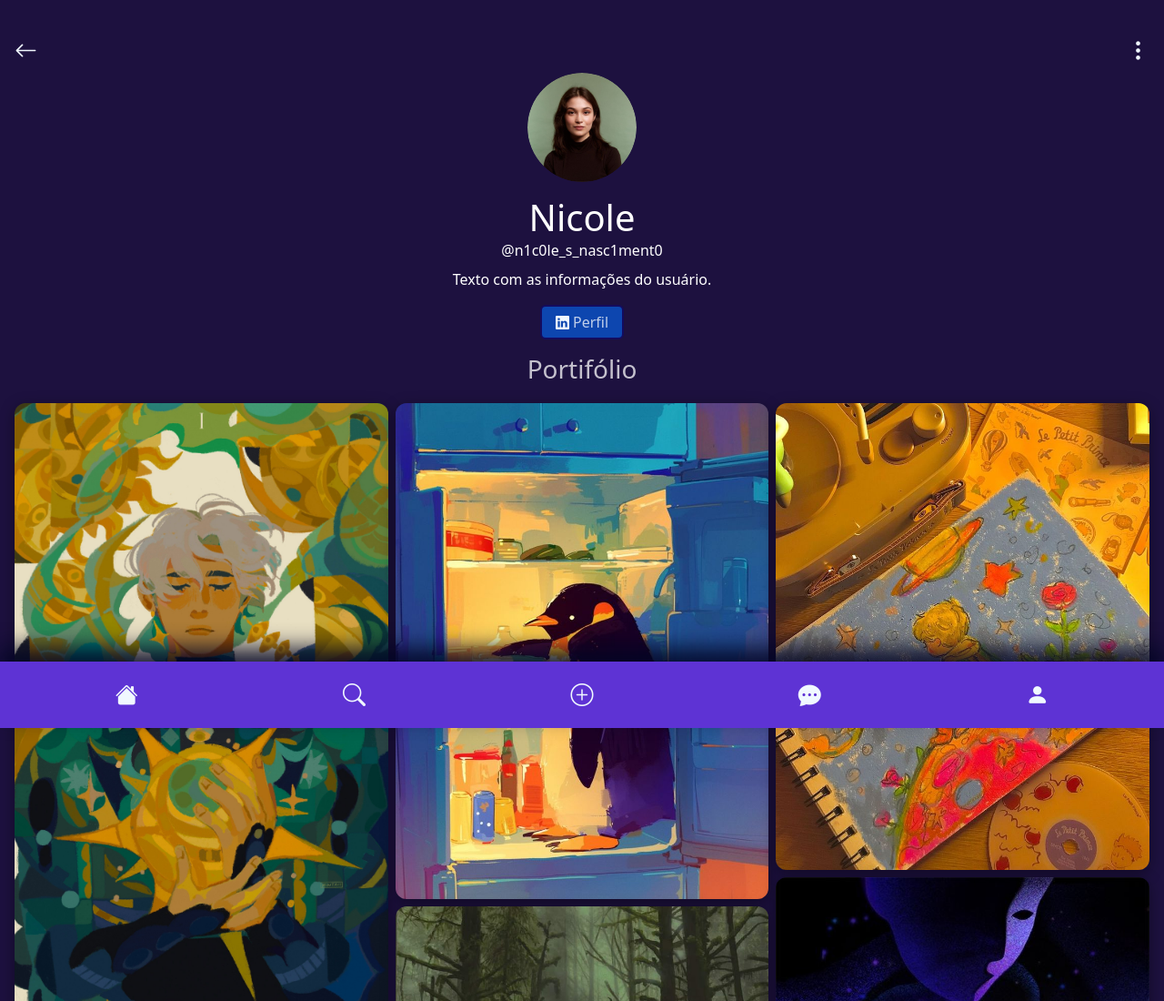
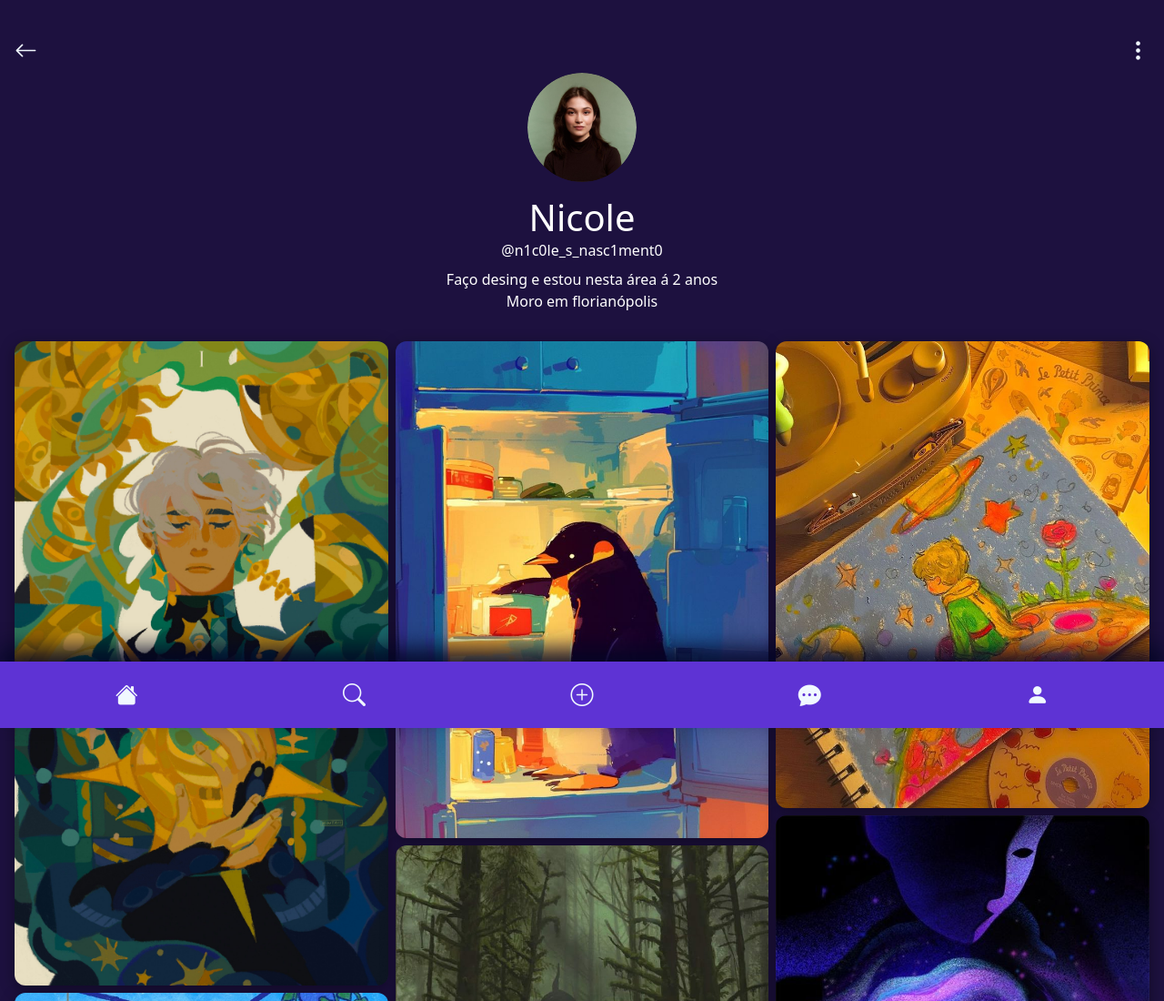
Before and after one commit to Luiza9945/arte-trabalho-lu, a website: page perfil-art.html in a window 1280 px wide. Shown: the top 1100 px of the page at 91% size. Drawn offline with nearby package versions, Linux system fonts and the light colour scheme.

Commit message:
td certi

```diff
--- a/css/perfil-art.css
+++ b/css/perfil-art.css
@@ -51,7 +51,7 @@
 
     /* Masonry grid from home.html */
     .postagens {
-        padding: 1rem;
+        padding: 0 1rem;
         width: 100%;
         box-sizing: border-box;
         flex-grow: 1;
--- a/perfil-art.html
+++ b/perfil-art.html
@@ -39,20 +39,17 @@
     <div class="linha4 container pb-3">
         <div class="row">
             <div class="col-12">
-                <p class="text-center">Texto com as informações do usuário.</p>
-                <div class="text-center align-items-center">
-                    <button class="btn text-center"><i class="bi bi-linkedin"></i> Perfil</button>
-                </div>
+                <p class="text-center">Faço desing e estou nesta área á 2 anos <br>
+                Moro em florianópolis</p>
             </div>
         </div>
     </div>
 
     <div class="linha5">
-        <h3 class="text-center mb-1">Portifólio</h3>
-        <div class="postagens">
+        <div id="posts"   class="postagens">
             <div class="masonry">
                 <div class="pin">
-                    <img src="imgs/1.jpg" alt="Arte 1">
+                    <img id="imagem1" src="imgs/1.jpg" alt="Arte 1">
                 </div>
                 <div class="pin">
                     <img src="imgs/2.jpg" alt="Arte 2">
```
Also changed, not shown: js/perfil-art.js (added, +7 -0 lines).
